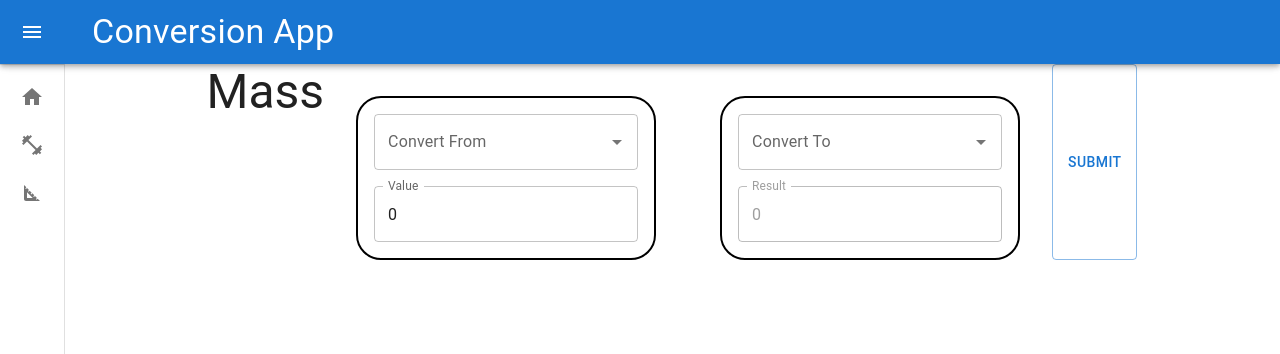
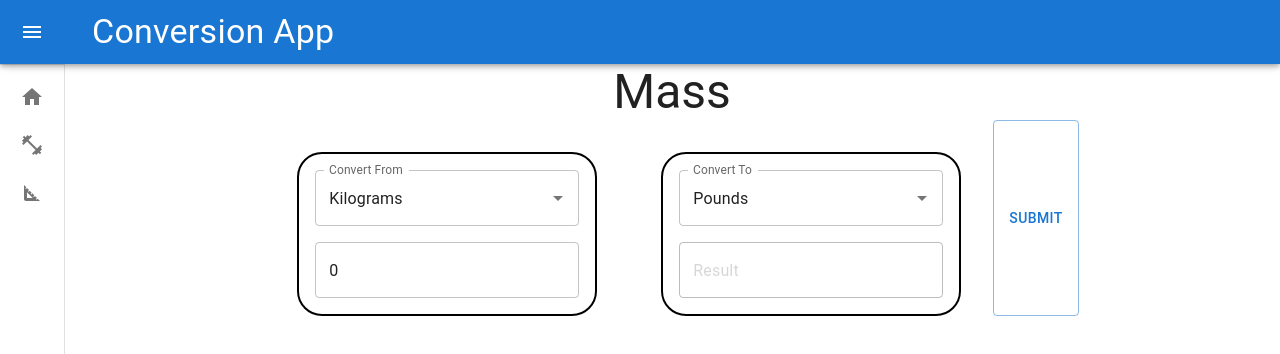
Before and after one commit to MatthewNobes/conversion-app, a React (Create React App) app: page /Mass in a window 1280 px wide. Shown: the top 354 px of the page. Built offline with nearby package versions, Linux system fonts and the light colour scheme.

Commit message:
#2 Basic mass conversion system

```diff
--- a/src/features/ConversionForm/ConversionForm.js
+++ b/src/features/ConversionForm/ConversionForm.js
@@ -8,51 +8,43 @@ const ConversionFormHeader = (props) => (
   </Typography>
 );
 
-export const ConversionForm = (props) => {
-  const conversionFormat = props.conversionFormat; //'Mass
-  const defaultStartUnit = props.defaultStartUnit; //'Kilograms'
-  const defaultEndUnit = props.defaultEndUnit; //'Pounds'
-  const optionsList = props.optionsList; //'["Kilograms", "Pounds", "Tonnes"]'
-  const convertFn = props.convertFn; //convertMass
+const Form = (props) => {
+  const conversionFormat = props.conversionFormat; //will be needed later
+  const optionsList = props.optionsList;
+  const convertFn = props.convertFn;
 
-  const [convertFrom, appendConvertFrom] = useState(defaultStartUnit);
-  const [convertTo, appendConvertTo] = useState(defaultEndUnit);
+  const convertFrom = props.defaultStartUnit;
+  const convertTo = props.defaultEndUnit;
 
-  const [valueToConvert, appendValueToConvert] = useState(6.5);
-  const [result, appendResult] = useState(0);
-
-  const convert = (values) => {
-    const result = convertFn(
-      values.convertFrom,
-      values.convertTo,
-      values.valueToConvert
-    );
-    return result;
-  };
+  const valueToConvert = 0;
+  const [result, appendResult] = useState();
 
   const formik = useFormik({
     initialValues: {
-      convertFrom: "",
-      convertTo: "",
+      convertFrom: convertFrom,
+      convertTo: convertTo,
 
-      valueToConvert: 0,
-      result: 0,
+      valueToConvert: valueToConvert,
+      result: result,
     },
 
     onSubmit: (values) => {
-      debugger;
-      convert(values);
-      console.log(values.result);
+      const conversionResult = convertFn(
+        values.convertFrom,
+        values.convertTo,
+        values.valueToConvert
+      );
+      appendResult(conversionResult);
     },
   });
 
   return (
-    <form className="ConversionForm">
-      <ConversionFormHeader conversionType={conversionFormat} />
+    <form className="ConversionForm" onSubmit={formik.handleSubmit}>
       <div className="ConversionForm-Half">
         <Autocomplete
           disablePortal
           id="ConversionForm-From"
+          fullWidth
           className="ConversionForm-FormElement"
           options={optionsList}
           onChange={(e, value) => formik.setFieldValue("convertFrom", value)}
@@ -62,9 +54,11 @@ export const ConversionForm = (props) => {
           )}
         />
         <TextField
+          fullWidth
           id="ConversionForm-From"
+          name="valueToConvert"
           className="ConversionForm-FormElement"
-          label="Value"
+          placeholder="Please enter a value"
           variant="outlined"
           type="number"
           step={0.1}
@@ -77,22 +71,23 @@ export const ConversionForm = (props) => {
         <Autocomplete
           disablePortal
           id="ConversionForm-To"
+          fullWidth
           className="ConversionForm-FormElement"
           options={optionsList}
           onChange={(e, value) => formik.setFieldValue("convertTo", value)}
           value={formik.values.convertTo}
           renderInput={(params) => <TextField {...params} label="Convert To" />}
         />
+
         <TextField
           disabled
-          id="ConversionForm-To"
+          id="outlined-disabled"
+          fullWidth
           className="ConversionForm-FormElement"
-          label="Result"
-          variant="outlined"
+          placeholder="Result"
           type="number"
           step={0.1}
-          onChange={formik.handleChange}
-          value={formik.values.result}
+          value={result}
         />
       </div>
       <Button className="SubmitForm" variant="outlined" type="submit">
@@ -101,3 +96,18 @@ export const ConversionForm = (props) => {
     </form>
   );
 };
+
+export const ConversionForm = (props) => {
+  return (
+    <>
+      <ConversionFormHeader conversionType={props.conversionFormat} />
+      <Form
+        conversionFormat={props.conversionFormat}
+        defaultStartUnit={props.defaultStartUnit}
+        defaultEndUnit={props.defaultEndUnit}
+        optionsList={props.optionsList}
+        convertFn={props.convertFn}
+      />
+    </>
+  );
+};
--- a/src/features/Mass/MassConversion.js
+++ b/src/features/Mass/MassConversion.js
@@ -14,7 +14,7 @@ export const MassConversion = () => {
         defaultStartUnit={"Kilograms"}
         defaultEndUnit={"Pounds"}
         optionsList={massOptions}
-        convertFn={convertMass()}
+        convertFn={convertMass}
       />
     </>
   );
```
